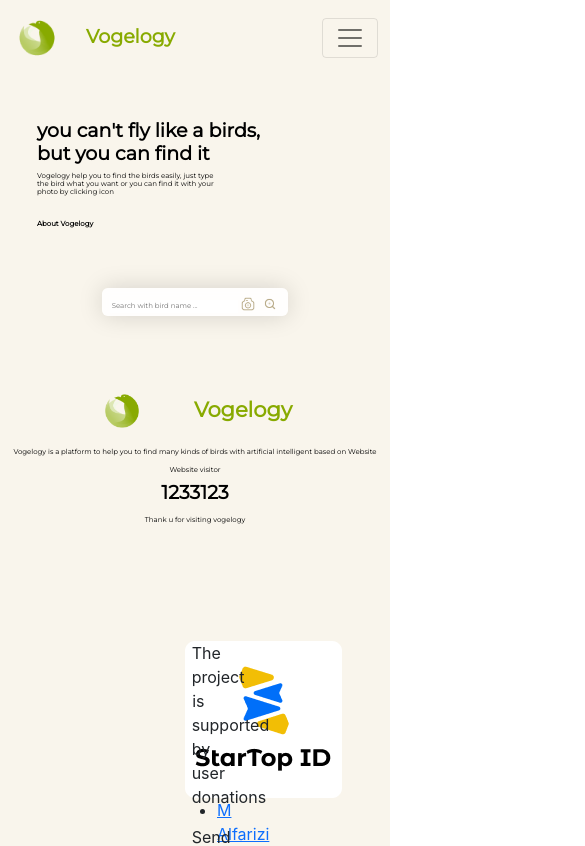
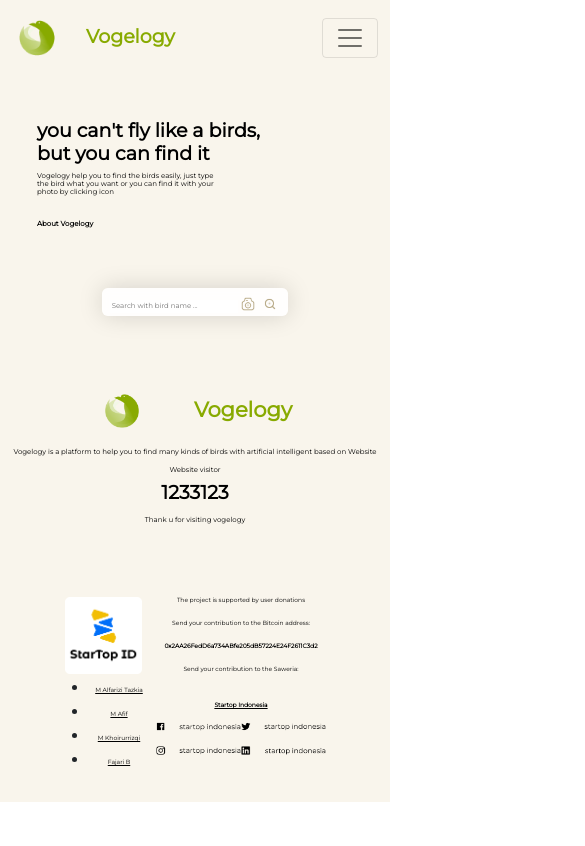
Before and after one commit to StarTop-Indonesia/vogelogy-website-development, a React (Create React App) app: page / in a window 390 px wide. Shown: the top 846 px of the page, 585 px wide, since content can reach past the window. Built offline with nearby package versions, Linux system fonts and the light colour scheme.

Commit message:
feat: rebuild community section css for mobile view

```diff
--- a/src/components/search_page/communitySection.css
+++ b/src/components/search_page/communitySection.css
@@ -1,7 +1,44 @@
 @import url("https://fonts.googleapis.com/css2?family=Montserrat&display=swap");
-.search_page #community {
+/* .search_page #community {
   padding: 60px 0;
 }
 .search_page #community .community-wrapper {
   padding: 0 173px;
+} */
+
+.search_page #community {
+  padding: 16px 0; /* x 0.26 */
 }
+.search_page #community .community-wrapper {
+  padding: 0 45px; /* x 0.26 */
+}
+.search_page #community .community-wrapper .developer-wrapper .startop-logo img {
+  width: 77px;
+}
+.search_page #community .community-wrapper .developer-wrapper .developer a {
+  font-family: Montserrat;
+  font-style: normal;
+  font-weight: normal;
+  font-size: 6px; /* x 0.29++ */
+  line-height: 7px; /* x 0.29++ */
+  color: #000000;
+}
+.search_page #community .community-wrapper .socmed-wrapper .donation p {
+  font-family: Montserrat;
+  font-style: normal;
+  font-weight: normal;
+  font-size: 6px; /* x 0.29++ */
+  line-height: 7px; /* x 0.29++ */
+  color: #000000;
+}
+.search_page #community .community-wrapper .socmed-wrapper .donation a {
+  font-family: Montserrat;
+  font-style: normal;
+  font-weight: normal;
+  font-size: 6px; /* x 0.29++ */
+  line-height: 7px; /* x 0.29++ */
+  color: #000000;
+}
+.search_page #community .community-wrapper .socmed-wrapper .socmed img {
+  width: 85px; /* x 0.29 */
+}
```
